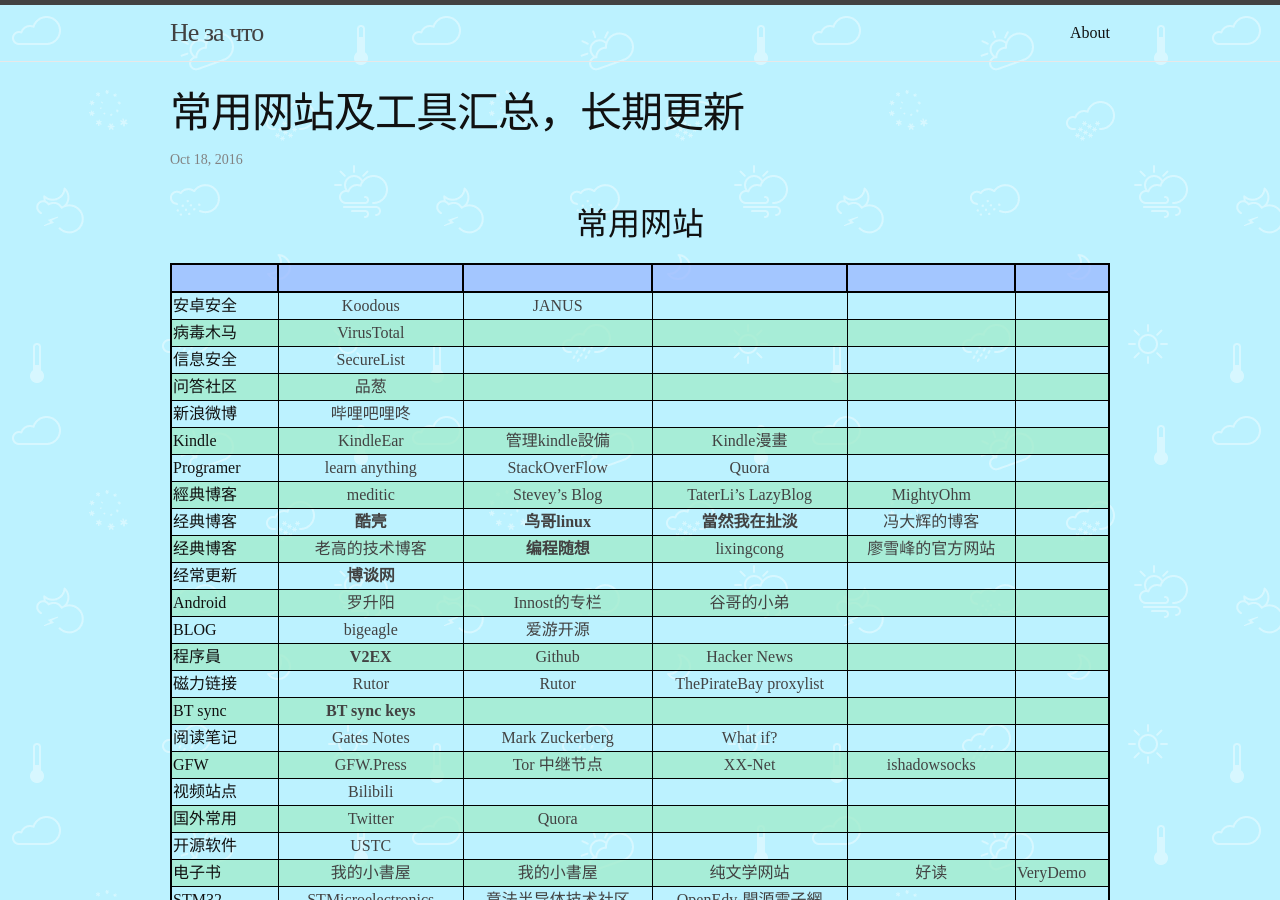
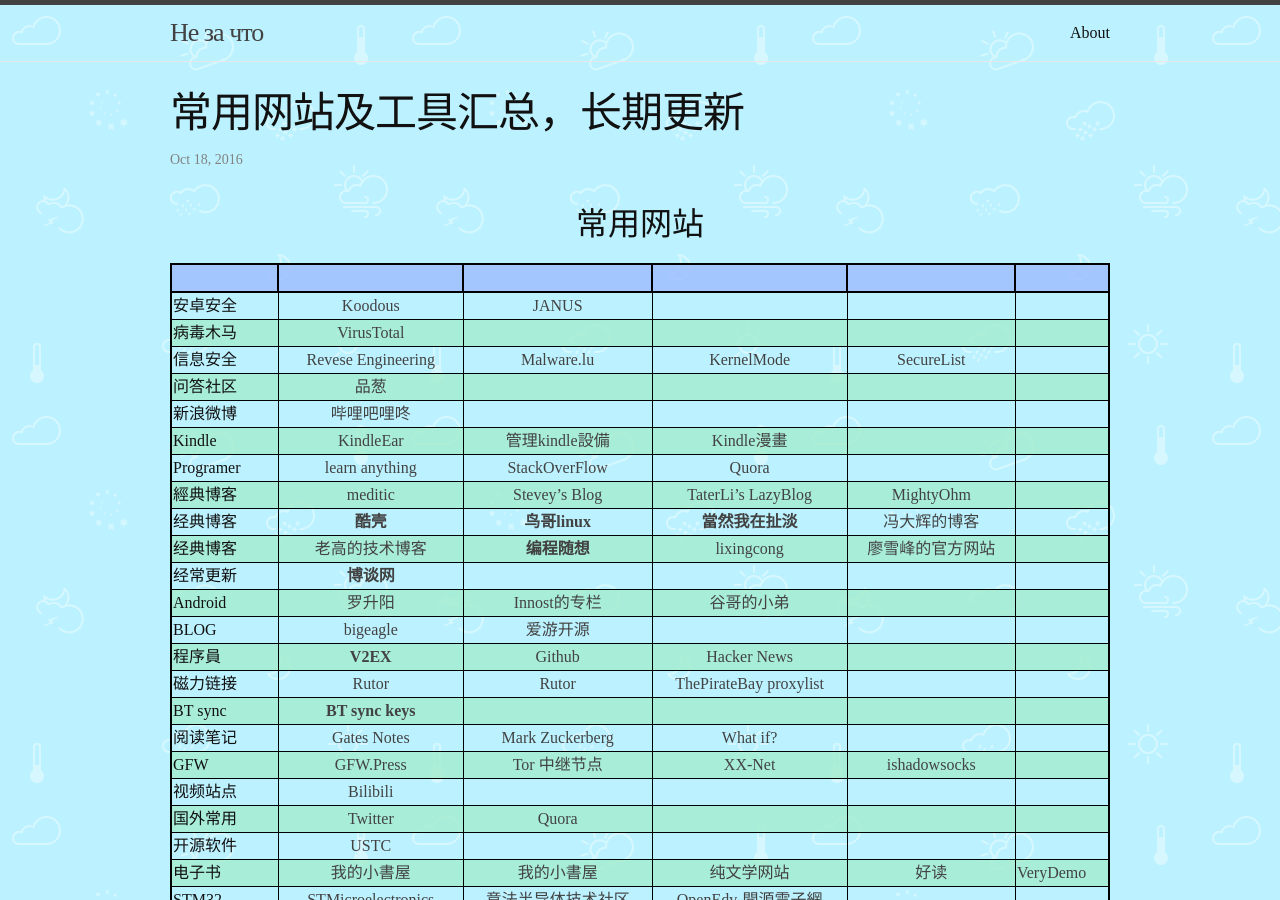
Before and after one commit to explorerlxz/explorerlxz.github.io, a Jekyll site: the page built from _posts/2016-10-18-常用链接.md, in a window 1280 px wide and 900 px high. Built offline with Jekyll 4.4.1, drawn with Linux system fonts in a browser that asks for light colours.

Commit message:
update sites

```diff
--- a/_posts/2016-10-18-常用链接.md
+++ b/_posts/2016-10-18-常用链接.md
@@ -11,7 +11,7 @@
 |:-|:-:|:-:|:-:|:-:|
 |安卓安全|[Koodous](https://koodous.com/)|[JANUS](https://open.appscan.io/)|
 |病毒木马|[VirusTotal](https://www.virustotal.com)|
-|信息安全|[SecureList](https://securelist.com/)|
+|信息安全|[Revese Engineering](https://www.reddit.com/r/ReverseEngineering/)|[Malware.lu](https://malware.lu/)|[KernelMode](http://www.kernelmode.info/forum/)|[SecureList](https://securelist.com/)|
 |问答社区|[品葱](https://www.pin-cong.com/)|
 |新浪微博|[哔哩吧哩咚](https://weibo.com/u/3771665723)||
 |Kindle|[KindleEar](https://explorerlxz01.appspot.com/)|[管理kindle設備](https://www.amazon.cn/mn/dcw/myx.html/ref=kinw_myk_redirect#/home/content/booksAll/dateDsc/)|[Kindle漫畫](http://vol.moe/)|
```
